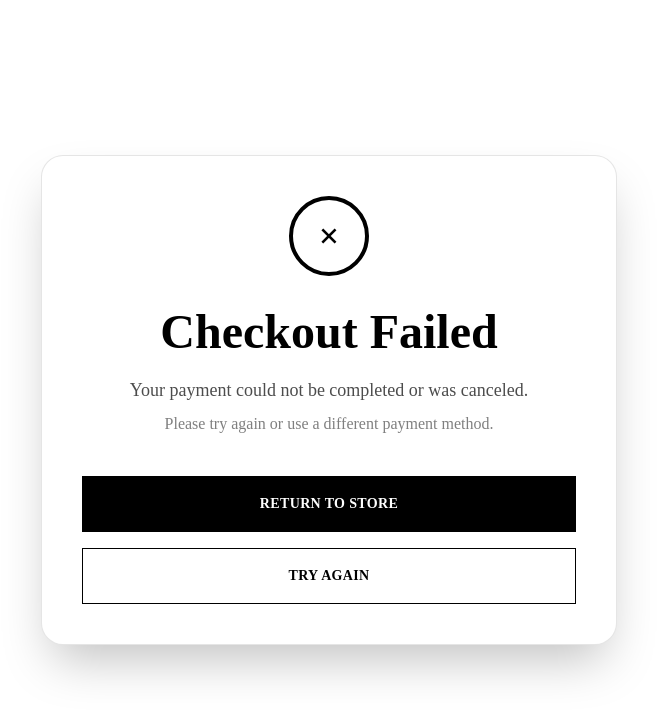
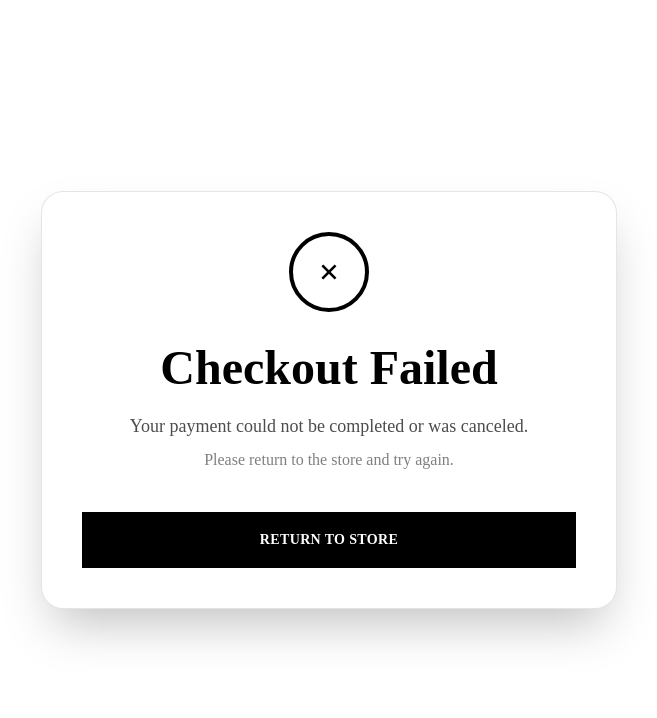
Before and after one commit to nicolascolony-a11y/roadguard-site, a Next.js app: page /cancel in a window 1280 px wide. Shown: the top 718 px of the page, without its empty margins (311-968 px from the left). Built offline with nearby package versions, Linux system fonts and the light colour scheme.

Commit message:
Fix cancel page build

```diff
--- a/app/cancel/page.tsx
+++ b/app/cancel/page.tsx
@@ -3,9 +3,7 @@ import Link from "next/link";
 export default function CancelPage() {
   return (
     <div className="flex min-h-screen items-center justify-center bg-white px-6 text-black">
-
       <div className="w-full max-w-xl rounded-3xl border border-black/10 bg-white p-10 shadow-2xl">
-
         <div className="flex justify-center">
           <div className="flex h-20 w-20 items-center justify-center rounded-full border-4 border-black text-4xl font-black">
             ×
@@ -21,29 +19,18 @@ export default function CancelPage() {
         </p>
 
         <p className="mt-2 text-center text-black/50">
-          Please try again or use a different payment method.
+          Please return to the store and try again.
         </p>
 
-        <div className="mt-10 flex flex-col gap-4">
-
+        <div className="mt-10">
           <Link
             href="/"
-            className="flex h-14 items-center justify-center rounded-none bg-black text-sm font-black tracking-wide text-white transition hover:bg-black/80"
+            className="flex h-14 items-center justify-center bg-black text-sm font-black tracking-wide text-white transition hover:bg-black/80"
           >
             RETURN TO STORE
           </Link>
-
-          <button
-            onClick={() => window.history.back()}
-            className="h-14 rounded-none border border-black bg-transparent text-sm font-black tracking-wide transition hover:bg-black hover:text-white"
-          >
-            TRY AGAIN
-          </button>
-
         </div>
-
       </div>
-
     </div>
   );
 }
```
